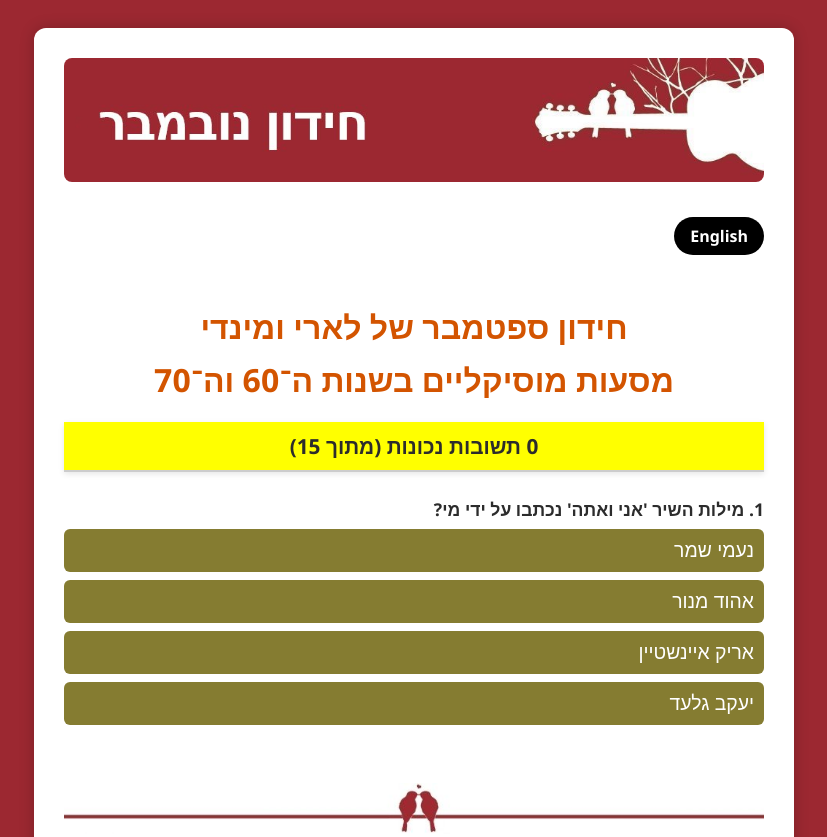
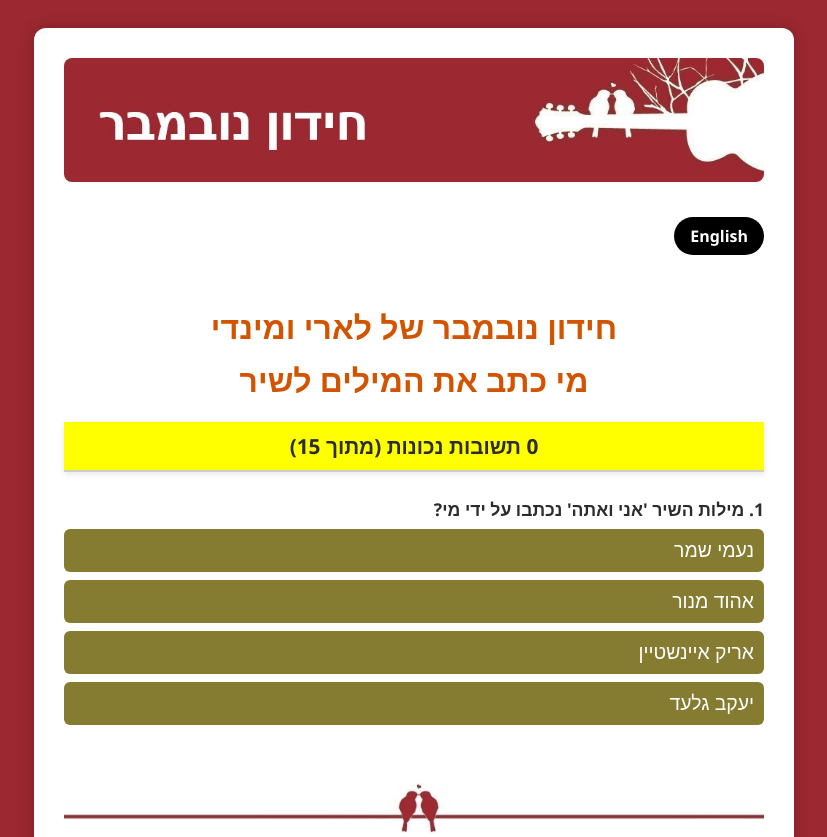
Before and after one commit to LarryMindy/11-2025QH, a plain HTML site: page index.html in a window 1280 px wide. Shown: the top 837 px of the page, without its empty margins (226-1053 px from the left). Drawn offline with Linux system fonts and the light colour scheme.

Commit message:
Update index.html

```diff
--- a/index.html
+++ b/index.html
@@ -3,7 +3,7 @@
 <head>
   <meta charset="UTF-8" />
   <meta name="viewport" content="width=device-width, initial-scale=1.0" />
-  <title>חידון ספטמבר - לארי ומינדי</title>
+  <title>חידון נובמבר - לארי ומינדי</title>
   <style>
     body {
       font-family: "Segoe UI", "Calibri", "Arial", sans-serif;
@@ -165,13 +165,13 @@
 </head>
 <body>
   <div class="quiz-container">
-    <img src="November Quiz Banner H.jpg" alt="חידון ספטמבר" class="banner">
+    <img src="November Quiz Banner H.jpg" alt="חידון נובמבר" class="banner">
 
     <a href="https://larrymindy.github.io/11-2025Q/" class="language-switch" target="_blank" rel="noopener noreferrer">English</a>
 
   <div class="title-block">
-  <h2>חידון ספטמבר של לארי ומינדי</h2>
-  <h2>מסעות מוסיקליים בשנות ה־60 וה־70</h2>
+  <h2>חידון נובמבר של לארי ומינדי</h2>
+  <h2>מי כתב את המילים לשיר</h2>
 </div>
     <p id="score">0 תשובות נכונות (מתוך 15)</p>
     <div id="quiz"></div>
```
